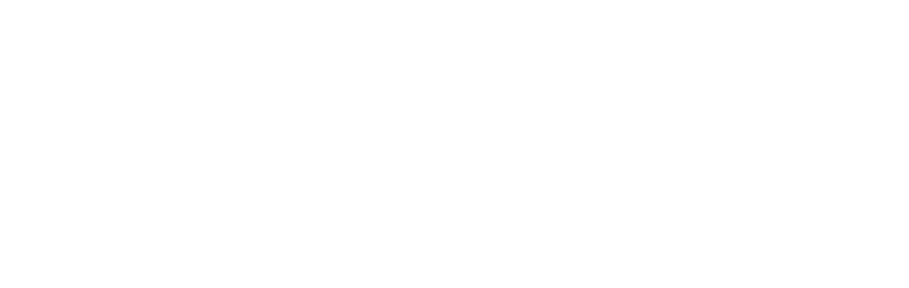
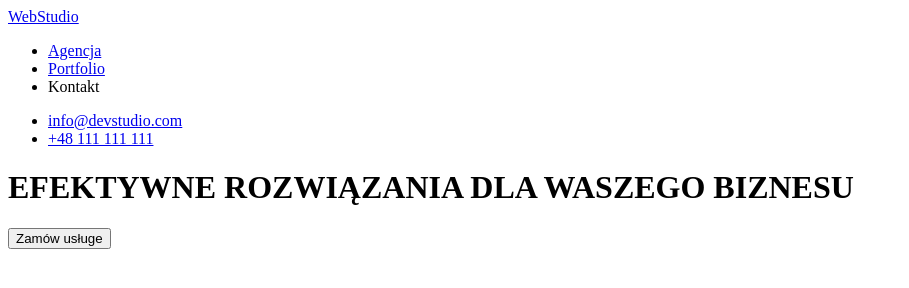
Before and after one commit to marlenaduleba/goit-markup-hw-01, a plain HTML site: page index.html in a window 1280 px wide. Shown: the whole page, without its empty margins (0-909 px from the left). Drawn offline with Linux system fonts and the light colour scheme.

Commit message:
zmiana języka na pl i stworzenie struktury header

```diff
--- a/index.html
+++ b/index.html
@@ -1,5 +1,5 @@
 <!DOCTYPE html>
-<html lang="en">
+<html lang="pl">
   <head>
     <meta charset="UTF-8" />
     <meta http-equiv="X-UA-Compatible" content="IE=edge" />
@@ -7,8 +7,28 @@
     <title>Studio</title>
   </head>
   <body>
-    <header></header>
+    <header>
+      <div>
+        <a href="/">WebStudio</a>
+        <nav>
+          <ul>
+            <li><a href="/agency">Agencja </a></li>
+            <li><a href="/portfolio">Portfolio</a></li>
+            <li><a href="#contact"></a>Kontakt</li>
+          </ul>
+        </nav>
+        <ul>
+          <li><a href="mailto:info@devstudio.com">info@devstudio.com</a></li>
+          <li><a href="tel:+48 111 111 111">+48 111 111 111</a></li>
+        </ul>
+      </div>
+      <div>
+        <h1>EFEKTYWNE ROZWIĄZANIA DLA WASZEGO BIZNESU</h1>
+        <button type="button">Zamów usługe</button>
+      </div>
+    </header>
     <main></main>
+
     <footer></footer>
   </body>
 </html>
```
